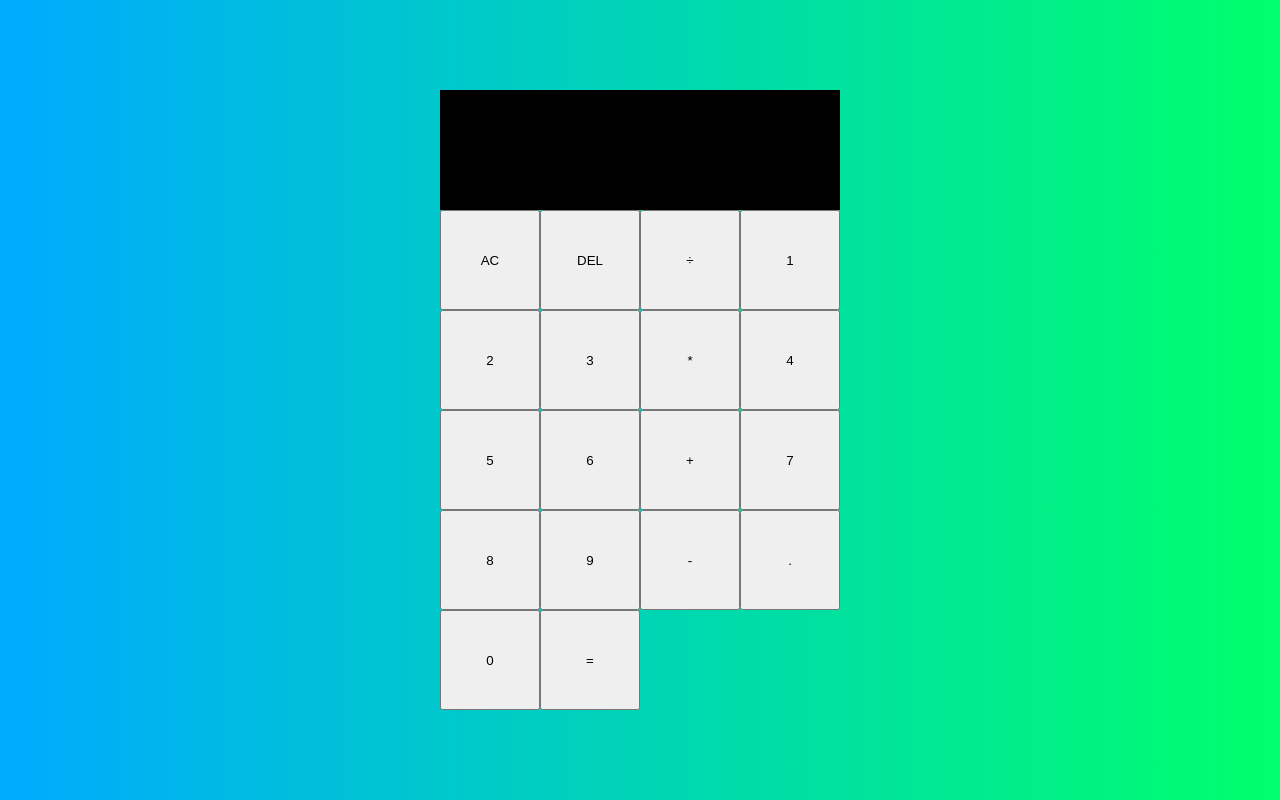
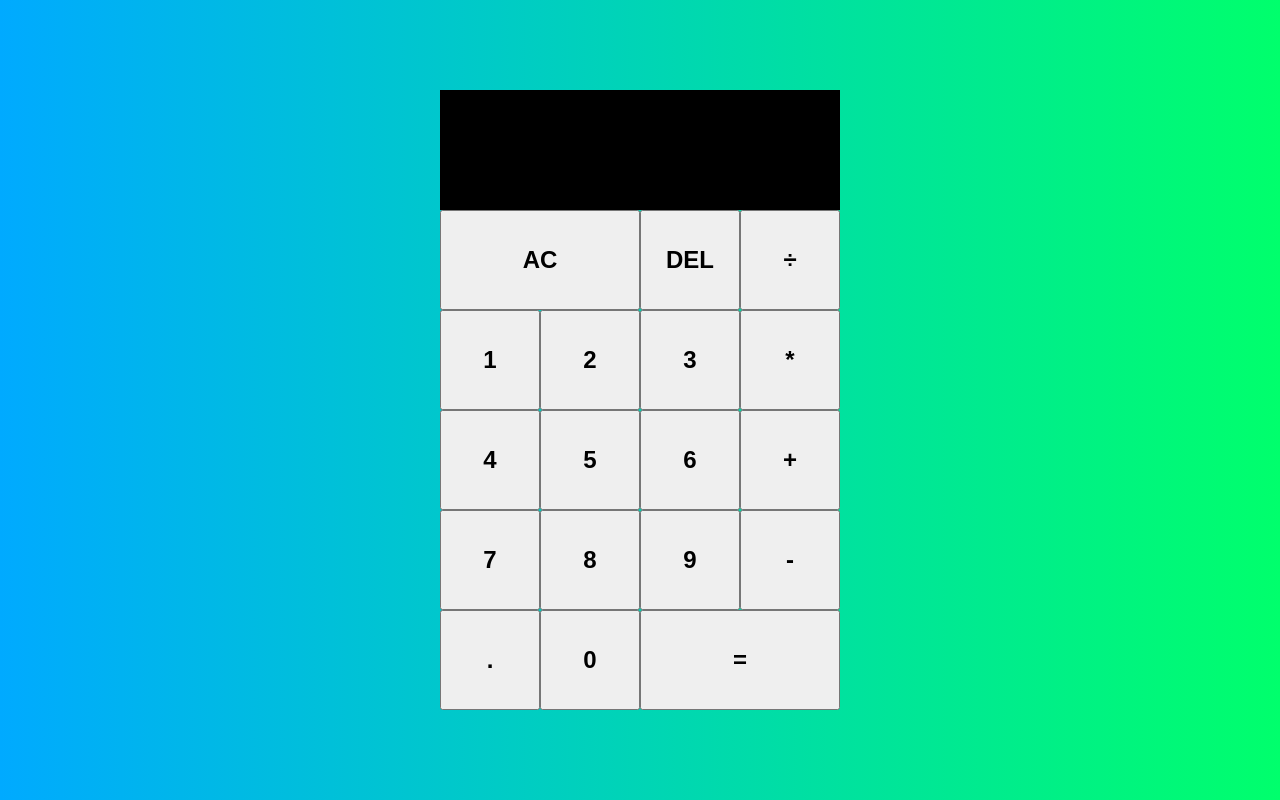
Before and after one commit to AndrejSimeunovic/Calculator, a plain HTML site: page index.html in a window 1280 px wide. Drawn offline with Linux system fonts and the light colour scheme.

Commit message:
deleted/added classes for grid-span and btn font

```diff
--- a/style.css
+++ b/style.css
@@ -29,15 +29,11 @@ body {
     padding-right: 10px;
 }
 
-.all-clear {
-    grid-column: 1 / 3;
+.span-two-columns {
+    grid-column: span 2;
 }
 
-.equals {
-    grid-column: 3 / 5;
-}
-
-.btn {
+button {
     font-weight: 900;
     font-size: x-large;
 }
```
